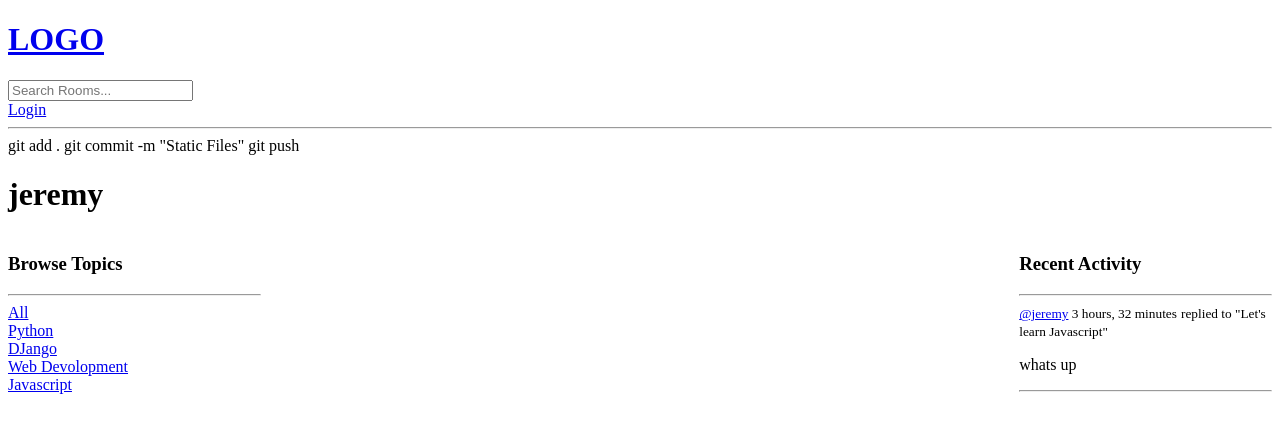
After one commit to monkpeh/Django-Tutorial, a Django app: page /user-profile/3/ in a window 1280 px wide. The commit adds this page. Shown: the top 433 px of the page. Run offline with Django 5.2, Linux system fonts and the light colour scheme; data comes from the database, SQL or seed files in the repository.

Commit message:
Static Files

```diff
--- a/base/templates/base/activity_components.html
+++ b/base/templates/base/activity_components.html
@@ -2,7 +2,8 @@
 <hr>
 {% for message in room_messages %}
     <div>
-        <small>@{{message.user}} {{message.created|timesince}}</small>
+        <small><a href = "{% url 'user-profile' message.user.id %}">@{{message.user}}</a>
+             {{message.created|timesince}}</small>
         <small>replied to "{{message.room}}" </small>
 
         <p>{{message.body}}</p>
--- a/base/templates/base/feed_components.html
+++ b/base/templates/base/feed_components.html
@@ -5,7 +5,7 @@
             <a href = "{% url 'update-room' room.id %}">Edit</a>
             <a href = "{% url 'delete-room' room.id %}">Delete</a>
             {% endif %}
-            <span>@{{room.host.username}} </span>
+            <a href= "{% url 'user-profile' room.host.id %}">@{{room.host.username}} </a>
             <h5>{{room.id}}  -- <a href="{% url 'room' room.id %}"> {{ room.name}}</a></h5>
             <small>{{room.topic.name}}</small>
             <hr>
--- /dev/null
+++ b/base/templates/base/profile.html
@@ -0,0 +1,27 @@
+{% extends 'main.html' %}
+
+{% block content %}
+<style>
+    .profile-container{
+        display: grid;
+        grid-template-columns: 1fr 3fr 1fr;
+    }
+</style>
+
+<h1>{{user.username}}</h1>
+
+<div class = "profile-container">
+    <div>
+        {% include 'base/topics_components.html' %}
+    </div>
+
+    <div>
+        {% include 'base/feed_components.html' %}
+    </div>
+
+    <div>
+        {% include 'base/activity_components.html' %}
+    </div>
+</div>
+
+{% endblock content %}
--- a/base/urls.py
+++ b/base/urls.py
@@ -8,6 +8,7 @@ urlpatterns = [
 
     path('', views.home, name='home'),
     path('room_page/<str:pk>/', views.room, name='room'),
+    path('user-profile/<str:pk>/', views.userProfile, name='user-profile'),
 
     path('create-room/', views.createRoom, name="create-room"),
     path('update-room/<str:pk>/', views.updateRoom, name="update-room"),
--- a/base/views.py
+++ b/base/views.py
@@ -99,6 +99,15 @@ def room(request ,pk):
                'participants':participants}
     return render(request, 'base/room.html', context)
 
+def userProfile(request, pk):
+    user = User.objects.get(id=pk)
+    rooms = user.room_set.all()
+    room_message = user.message_set.all()
+    topics = Topic.objects.all()
+    context = {'user':user, 'rooms':rooms, 'room_messages':room_message,
+               'topics':topics}
+    return render(request, 'base/profile.html', context)
+
 @login_required(login_url='login')
 def createRoom(request):
     form = RoomForm()
--- a/templates/navbar.html
+++ b/templates/navbar.html
@@ -17,5 +17,5 @@
 <hr>
 
 git add .
-git commit -m "User Profile Page"
+git commit -m "Static Files"
 git push
```
